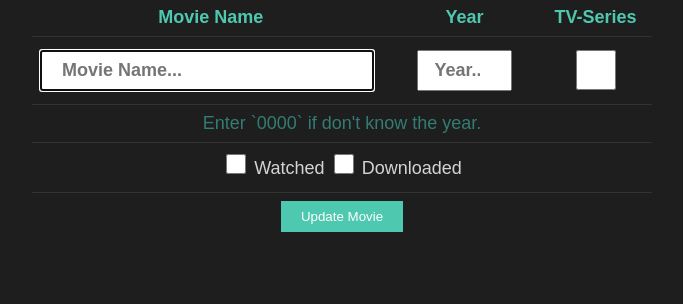
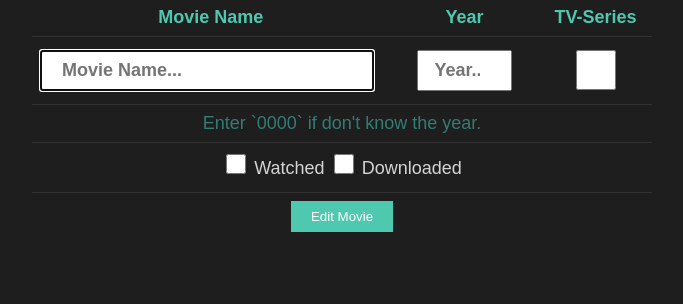
Before and after one commit to mr-alham/Movie-Watch-List-Tracker, a Flask app: page /add in a window 1280 px wide. Shown: the part 172-476 px from the top of the page, without its empty margins (298-981 px from the left). Run offline with Flask 3, Linux system fonts and the light colour scheme.

Commit message:
Update add.html

```diff
--- a/Movie-Watch-list-Tracker/app/templates/add.html
+++ b/Movie-Watch-list-Tracker/app/templates/add.html
@@ -89,7 +89,7 @@
       </div>
     </tr>
     <tr>
-      <th colspan="3"><input type="submit" value="Update Movie" /></th>
+      <th colspan="3"><input type="submit" value="Edit Movie" /></th>
     </tr>
   </form>
 </table>
```
